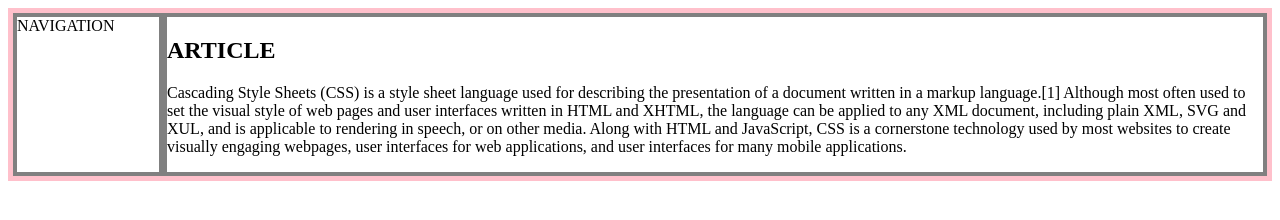
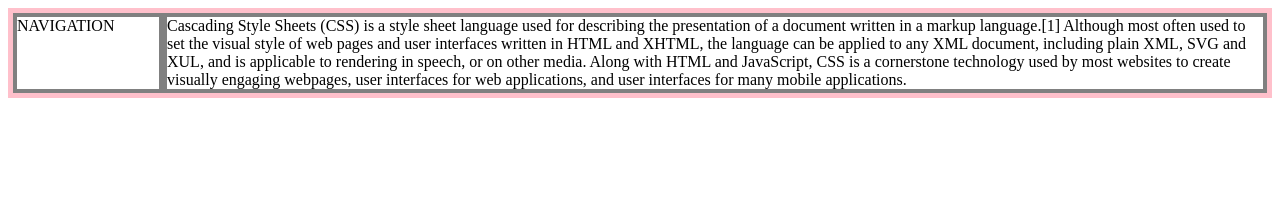
Before and after one commit to john33fiao/web-sandbox, a plain HTML site: page CSS/grid.html in a window 1280 px wide. Drawn offline with Linux system fonts and the light colour scheme.

Commit message:
그리드 소개

```diff
--- a/CSS/grid.html
+++ b/CSS/grid.html
@@ -31,8 +31,9 @@
         <!-- 나란히 배치하기 위해서는 그것을 감싸는 부모 태그가 필요함 -->
         <div class="">NAVIGATION</div>
         <div class="">
-            <h2>ARTICLE</h2>
-            <p> Cascading Style Sheets (CSS) is a style sheet language used for describing the presentation of a
+            <!-- <h2>ARTICLE</h2> -->
+            <!-- <p>  -->
+                Cascading Style Sheets (CSS) is a style sheet language used for describing the presentation of a
                 document
                 written in a markup language.[1] Although most often used to set the visual style of web pages and user
                 interfaces written in HTML and XHTML, the language can be applied to any XML document, including plain
@@ -41,7 +42,8 @@
                 CSS is a
                 cornerstone technology used by most websites to create visually engaging webpages, user interfaces for
                 web
-                applications, and user interfaces for many mobile applications.</p>
+                applications, and user interfaces for many mobile applications.
+            <!-- </p> -->
         </div>
     </div>
     <!-- div는 아무 의미가 없이 그냥 구분을 위한 태그, 디자인 용도로만 사용, 블럭 레벨 엘리번트-->
```
